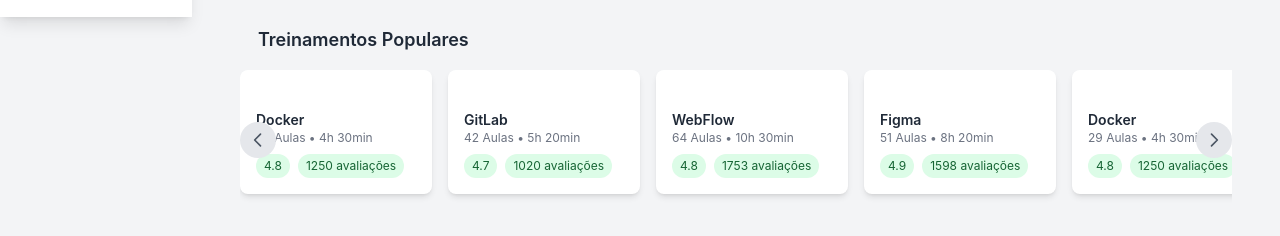
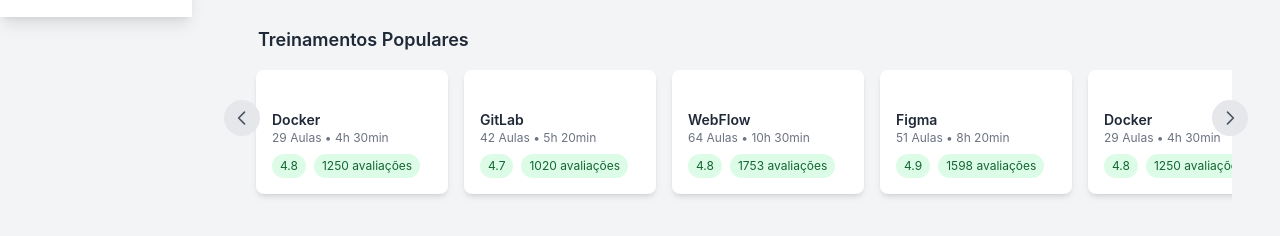
Before and after one commit to AdonisinodA/dashboard-ellodev, a Vue app: page / in a window 1280 px wide. Shown: the part 828-1064 px from the top of the page. Built offline with nearby package versions, Linux system fonts and the light colour scheme; some icons are missing.

Commit message:
feat: corrige carrosel

```diff
--- a/src/components/Dashboard/PopularTrainingCard.vue
+++ b/src/components/Dashboard/PopularTrainingCard.vue
@@ -10,7 +10,7 @@
     <div class="relative overflow-hidden">
       <div
         ref="carousel"
-        class="flex overflow-x-scroll scrollbar-hide snap-x snap-mandatory space-x-4 pb-4"
+        class="flex overflow-x-scroll scrollbar-hide snap-x snap-mandatory space-x-4 pb-4 px-4"
       >
         <div
           v-for="(item, index) in props.items"
@@ -34,7 +34,9 @@
         </div>
       </div>
 
-      <button
+
+    </div>
+    <button
         @click="scrollLeft"
         class="absolute left-0 top-1/2 transform -translate-y-1/2 bg-gray-200 rounded-full p-2 hover:bg-gray-300"
       >
@@ -50,8 +52,8 @@
           <path stroke-linecap="round" stroke-linejoin="round" stroke-width="2" d="M9 5l7 7-7 7" />
         </svg>
       </button>
-    </div>
   </div>
+
 </template>
 
 <script setup lang="ts">
```
